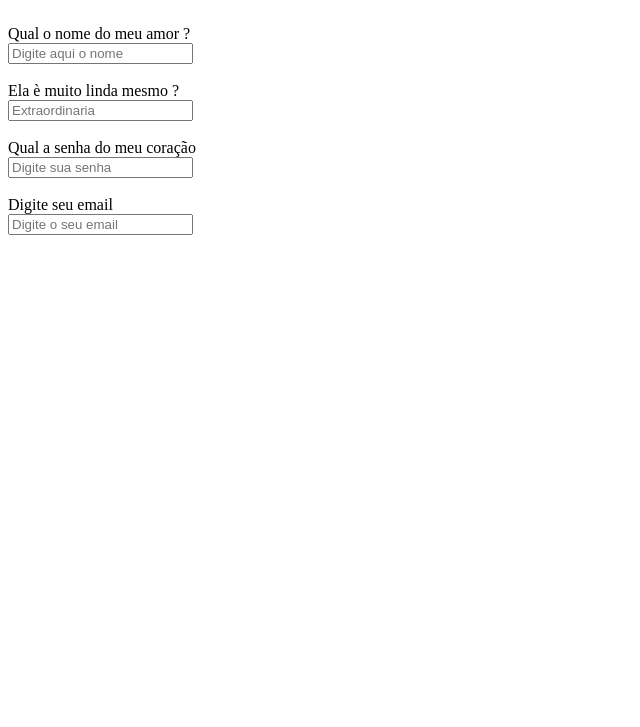
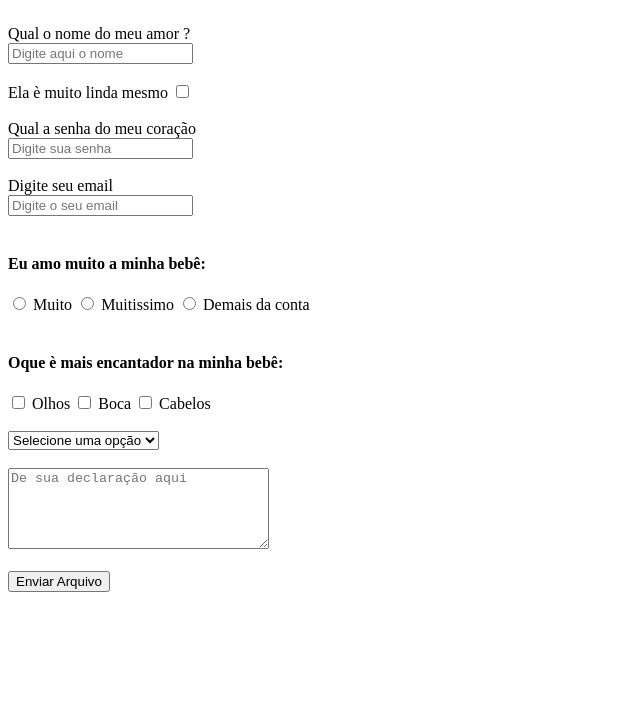
Before and after one commit to guui1/estudos_htlm, a plain HTML site: page formulario.html in a window 1280 px wide. Shown: the part 73-800 px from the top of the page, without its empty margins (0-640 px from the left). Drawn offline with Linux system fonts and the light colour scheme.

Commit message:
campos
aprendendo sobre formularios, campos de checkbox, texarea, radio e etc

```diff
--- a/formulario.html
+++ b/formulario.html
@@ -6,23 +6,72 @@
     <title>formulaios</title>
 </head>
 <body>
-    <h1>Formularios</h1>
+    <h1>Formulario</h1>
     <br>
 <form> <!--Tag para declarar um formulario-->
     <label for="meu_amor">Qual o nome do meu amor ?</label> <br><!--Legenda de cima-->
-    <input id="meu_amor" type="text" placeholder="Digite aqui o nome"> <!--Declarando a caixa de entrada e a marca d`agua-->
+    <input id="meu_amor" type="text" placeholder="Digite aqui o nome"required> <!--caixa de entrada tipo texto simples e a marca d`agua-->
+
+    <br><br> <!--legenda-->
+    <label for="minha_linda">Ela è muito linda mesmo</label>
+    <input id="minha_linda" type="checkbox" required>  <!--caixa de marcação-->
+
+    <br><br><!--legenda-->
+    <label for="senha">Qual a senha do meu coração </label><br>
+    <input id="senha" type="password" placeholder="Digite sua senha">
 
     <br><br>
-    <label for="minha_linda">Ela è muito linda mesmo ?</label> <br><!--legenda-->
-    <input id="minha_linda" type="text" placeholder="Extraordinaria"><!--declaração-->
+
+    <label for="emal">Digite seu email</label><br> <!--formulario email-->
+    <input type="email" id="emal" placeholder="Digite o seu email">
 
     <br><br>
-    <label for="senha">Qual a senha do meu coração </label><br>
-    <input id="senha" type="password" placeholder="Digite sua senha">
+
+    <h4>Eu amo muito a minha bebê:</h4>
+<!--Tipo radio para selecionar apenas uma opção-->
+    <input type="radio" name="amor" value="muito" id="muito">
+    <label for="muito">Muito</label>
+
+    <input type="radio" name="amor" id="muitissimo" value="muitissimo">
+    <label for="muitissimo">Muitissimo</label>
+
+    <input type="radio" name="amor" id="conta" value="correto" required>
+    <label for="demais da conta">Demais da conta</label>
+
+
     <br><br>
-    <label for="emal">Digite seu email</label><br>
-    <input type="email" id="emal" placeholder="Digite o seu email">
 
+
+    <h4>Oque è mais encantador na minha bebê:</h4>
+    <!--checkbox para selecionar multiplas escolhas-->
+    <input type="checkbox" name="Olhos" id="eyes">
+    <label for="eyes">Olhos</label>
+
+    <input type="checkbox" name="boca" id="boca">
+    <label for="boca">Boca</label>
+
+    <input type="checkbox" name="cabelos" id="cabelos">
+    <label for="cabelos">Cabelos</label>
+
+    <br><br>
+
+<select name="numbers"><!--campo do tipo select para selecionar uma opição na combobox-->
+
+<option selected disabled>Selecione uma opção</option>
+<option value="Esta">Esta</option>
+<option value="ota">outra?</option>
+<option value="talvez">talvez Esta</option>
+<option value="pode">pode ser essa?</option>
+<option value="tanto faz">boa sorte</option>
+
+</select>
+
+    <br><br><!--campo do tipo area de texto, para o usuario escrever textos longos-->
+    <textarea name="declaração" placeholder="De sua declaração aqui" rows="5" cols="30"></textarea>
+
+    <br><br>
+
+    <input type="submit" value="Enviar Arquivo">
 
 </form>
 
```
